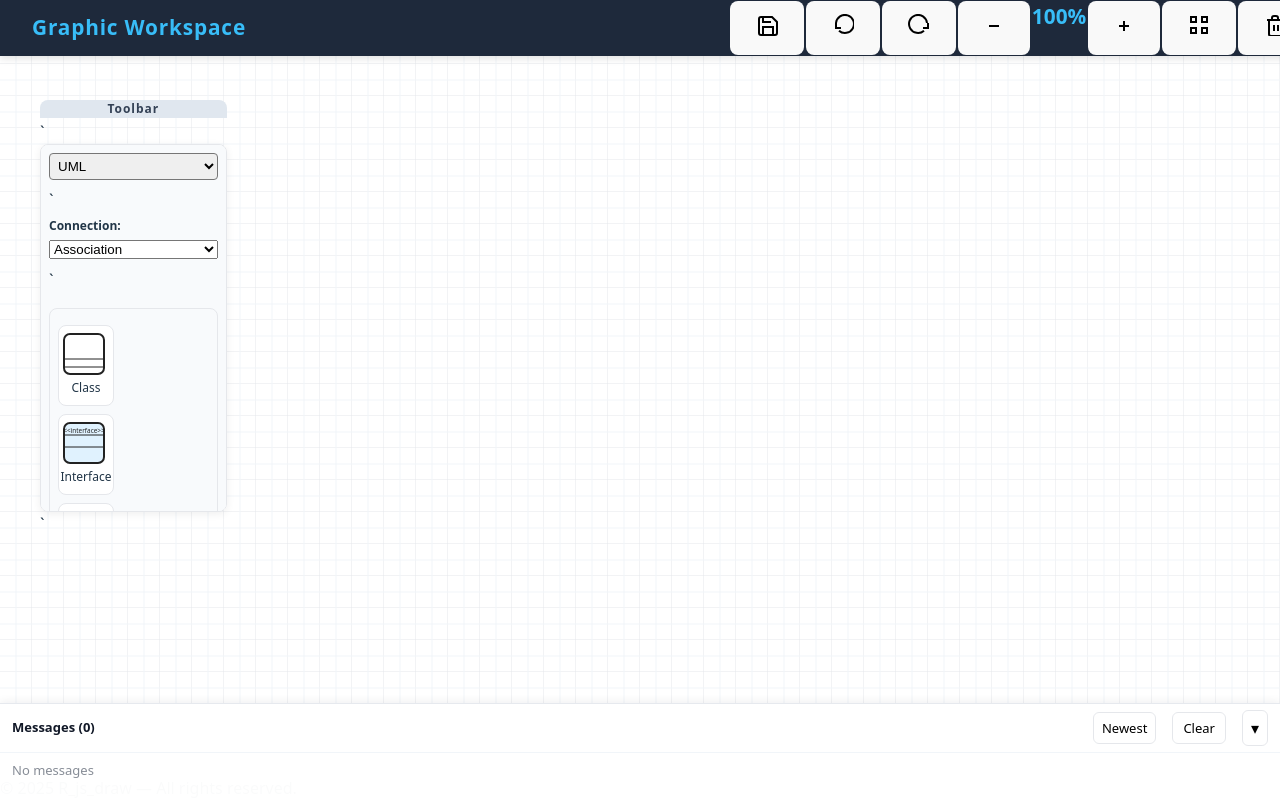
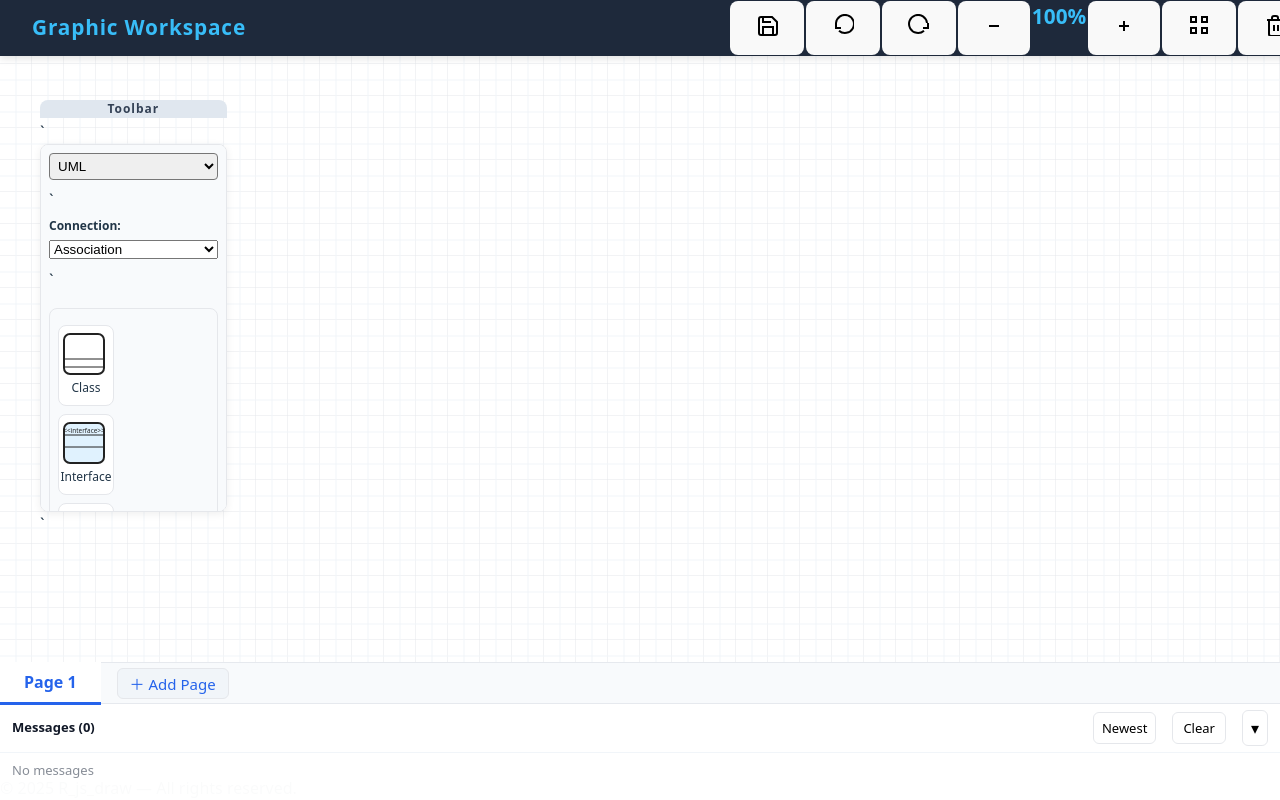
Before and after one commit to vippulpandit1/diagrammer, a React (Vite) app: page / in a window 1280 px wide. Built offline with nearby package versions, Linux system fonts and the light colour scheme.

Commit message:
fix MessagePanel and page tab

```diff
--- a/src/App.tsx
+++ b/src/App.tsx
@@ -35,7 +35,23 @@ function App() {
   const [stencilType, setStencilType] = useState("basic");
   const [connectorType, setConnectorType] = useState<"bezier" | "manhattan" | "line">("bezier");
   const [messages, setMessages] = useState<string[]>([]);
+  // Handler for switching pages
+  const handlePageChange = (idx: number) => setActivePageIdx(idx);
+  // track bottom panel height so tabs can sit above it
+  const [panelHeight, setPanelHeight] = useState<number>(96);
 
+
+    // Handler for adding a new page
+  const handleAddPage = () => {
+    const newPage = {
+      id: `page-${Date.now()}`,
+      name: `Page ${pages.length + 1}`,
+      glyphs: [],
+      connections: [],
+    };
+    setPages([...pages, newPage]);
+    setActivePageIdx(pages.length);
+  };
   // 1. History Stack
   const [history, setHistory] = useState<Page[][]>([pages]);
   // 2. Current Index
@@ -173,6 +189,10 @@ function App() {
 
   const handleClosePropertySheet = () => {
     setSelectedItem(null);
+  };
+    // handler passed to BottomPanel
+  const handlePanelCollapseChange = (collapsed: boolean, height: number) => {
+    setPanelHeight(height);
   };
   // Handler to update glyph properties
   const handleUpdateGlyph = (id: string, updates: Partial<Glyph>) => {
@@ -324,6 +344,8 @@ function App() {
             <svg width="28" height="28" fill="none" stroke="currentColor" strokeWidth="2"><rect x="6" y="12" width="16" height="4" rx="2"/></svg>
           </button>
         )}
+
+        {/* Glyph Canvas */}
         <GlyphCanvas
             pages={pages}
             activePageIdx={activePageIdx}
@@ -357,9 +379,69 @@ function App() {
               setPropertySheetOpen(true);
             }}
         />
-          {/* Bottom message panel */}
-      <BottomPanel messages={messages} onClear={clearMessages} />
 
+
+      {/* Tabs for pages positioned relative to BottomPanel */}
+      <div
+        style={{
+          position: "fixed",
+          left: 0,
+          right: 0,
+          bottom: panelHeight, // use dynamic height from BottomPanel
+          background: "#f8fafc",
+          borderTop: "1px solid #e6e9ee",
+          borderBottom: "1px solid #e6e9ee",
+          zIndex: 1201,
+          display: "flex",
+          alignItems: "center",
+          height: 40,
+        }}
+      >
+        {pages.map((page, idx) => (
+          <div
+            key={page.id}
+            onClick={() => handlePageChange(idx)}
+            style={{
+              padding: "0 24px",
+              height: "100%",
+              display: "flex",
+              alignItems: "center",
+              cursor: "pointer",
+              background: idx === activePageIdx ? "#fff" : "transparent",
+              borderBottom: idx === activePageIdx ? "3px solid #2563eb" : "3px solid transparent",
+              fontWeight: idx === activePageIdx ? 700 : 500,
+              color: idx === activePageIdx ? "#2563eb" : "#334155",
+              transition: "background 0.15s",
+            }}
+          >
+            {page.name}
+          </div>
+        ))}
+        <button
+          onClick={handleAddPage}
+          style={{
+            marginLeft: 16,
+            padding: "4px 12px",
+            border: "1px solid #e5e7eb",
+            borderRadius: 6,
+            background: "#f1f5f9",
+            cursor: "pointer",
+            fontSize: 15,
+            color: "#2563eb",
+          }}
+        >
+          ＋ Add Page
+        </button>
+      </div>
+
+      {/* Bottom message panel - pass handler to report height/collapse */}
+      <BottomPanel
+        messages={messages}
+        onClear={clearMessages}
+        height={96}
+        defaultCollapsed={false}
+        onCollapseChange={handlePanelCollapseChange}
+      />
       {/* render Property Sheet if open */}
       {propertySheetOpen && (selectedGlyph || selectedConnection) && (
         <>
--- a/src/BottomPanel.tsx
+++ b/src/BottomPanel.tsx
@@ -1,4 +1,4 @@
-import React, { useState, useMemo } from "react";
+import React, { useState, useMemo, useEffect } from "react";
 
 interface BottomPanelProps {
   messages: string[];
@@ -6,6 +6,11 @@ interface BottomPanelProps {
   onClear?: () => void;
   defaultCollapsed?: boolean;
   defaultSort?: "newest" | "oldest";
+  /**
+   * Called when the panel collapse state or computed container height changes.
+   * (collapsed, containerHeight)
+   */
+  onCollapseChange?: (collapsed: boolean, containerHeight: number) => void;
 }
 
 export const BottomPanel: React.FC<BottomPanelProps> = ({
@@ -14,12 +19,17 @@ export const BottomPanel: React.FC<BottomPanelProps> = ({
   onClear,
   defaultCollapsed = false,
   defaultSort = "newest",
+  onCollapseChange,
 }) => {
   const [collapsed, setCollapsed] = useState<boolean>(defaultCollapsed);
   const [sortOrder, setSortOrder] = useState<"newest" | "oldest">(defaultSort);
 
   const msgCount = messages.length;
   const containerHeight = collapsed ? 36 : height;
+
+  useEffect(() => {
+    onCollapseChange?.(collapsed, containerHeight);
+  }, [collapsed, containerHeight, onCollapseChange]);
 
   const headerTitle = `Messages (${msgCount})`;
 
```
Lines whose indentation alone changed are shown as unchanged.
